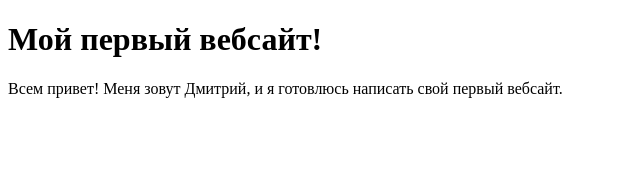
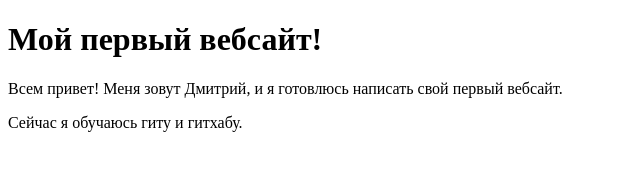
Before and after one commit to Logan51Rus/first-project, a plain HTML site: page index.html in a window 1280 px wide. Shown: the whole page, without its empty margins (0-640 px from the left). Drawn offline with Linux system fonts and the light colour scheme.

Commit message:
Добавлен новый параграф

```diff
--- a/index.html
+++ b/index.html
@@ -8,6 +8,7 @@
     <div>
         <h1>Мой первый вебсайт!</h1>
         <p>Всем привет! Меня зовут Дмитрий, и я готовлюсь написать свой первый вебсайт.</p>
+        <p>Сейчас я обучаюсь гиту и гитхабу.</p>
     </div>
   </body>
 </html>
```
